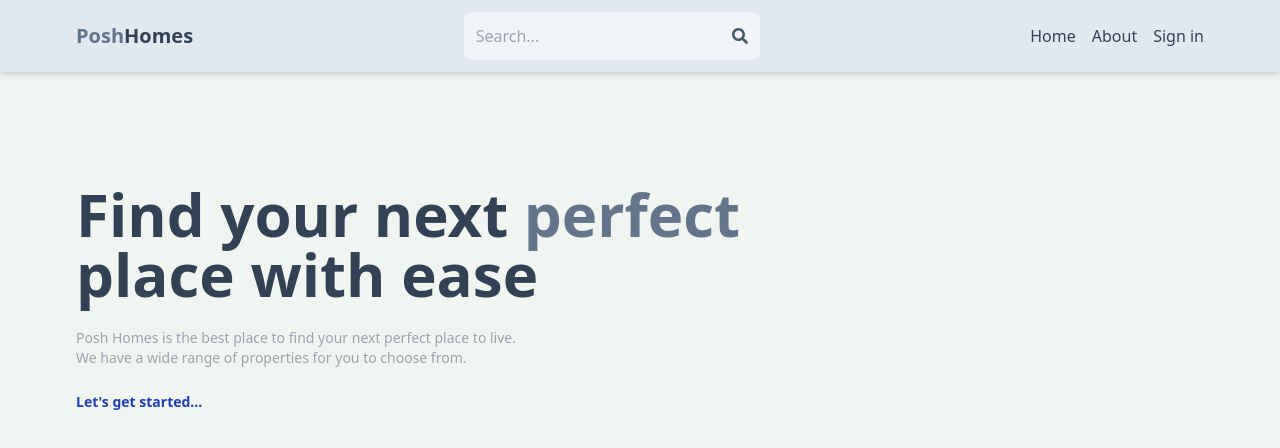
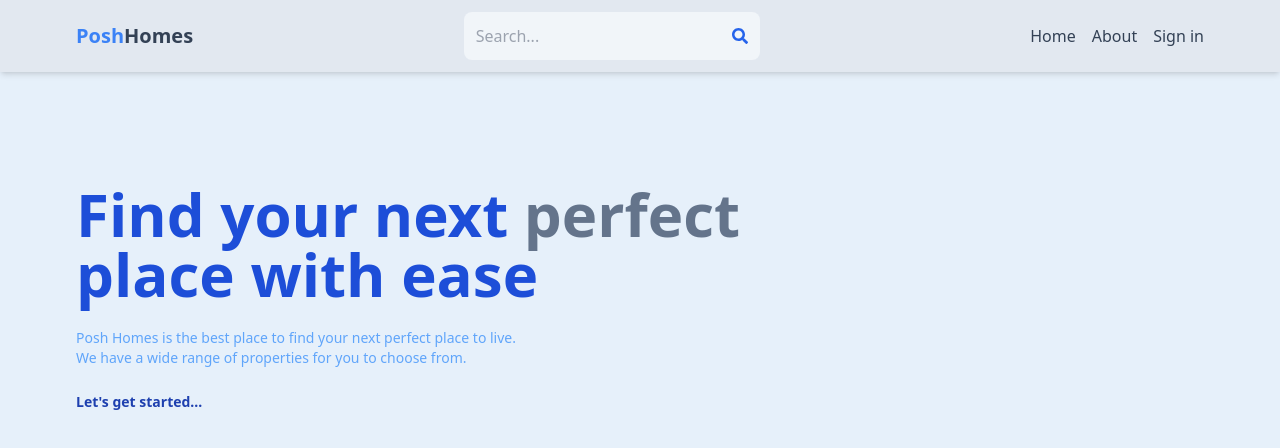
Before and after one commit to mulli-dev/mern-estate, a React (Vite) app in the folder client/: page / in a window 1280 px wide. Shown: the top 448 px of the page. Built offline with nearby package versions, Linux system fonts and the light colour scheme; no server answers.

Commit message:
fluttering

```diff
--- a/client/src/components/Header.jsx
+++ b/client/src/components/Header.jsx
@@ -29,24 +29,24 @@ export default function Header() {
       <div className="flex items-center justify-between max-w-6xl p-3 mx-auto">
         <Link to="/">
           <h1 className="flex flex-wrap text-sm font-bold sm:text-xl">
-            <span className="text-slate-500">Posh</span>
+            <span className="text-blue-500">Posh</span>
             <span className="text-slate-700">Homes</span>
           </h1>
         </Link>
 
         <form
           onSubmit={handleSubmit}
-          className="flex items-center p-3 rounded-lg bg-slate-100"
+          className="flex items-center p-3 rounded-lg bg-slate-100  "
         >
           <input
             type="text"
             placeholder="Search..."
-            className="w-24 bg-transparent focus:outline-none sm:w-64"
+            className="w-24 bg-transparent focus:outline-none sm:w-64    text-blue"
             value={searchTerm}
             onChange={(e) => setSearchTerm(e.target.value)}
           />
           <button>
-            <FaSearch className="text-slate-600" />
+            <FaSearch className="text-blue-600" />
           </button>
         </form>
 
--- a/client/src/index.css
+++ b/client/src/index.css
@@ -3,5 +3,5 @@
 @tailwind utilities;
 
 body {
-  background-color: rgb(241, 245, 241);
+  background-color: rgb(230, 240, 250);
 }
--- a/client/src/pages/Home.jsx
+++ b/client/src/pages/Home.jsx
@@ -50,13 +50,13 @@ export default function Home() {
   return (
     <div>
       {/* top */}
-      <div className="flex flex-col max-w-6xl gap-6 px-3 mx-auto p-28">
-        <h1 className="text-3xl font-bold text-slate-700 lg:text-6xl">
+      <div className="flex flex-col max-w-6xl gap-6 px-3 mx-auto p-28     ">
+        <h1 className="text-3xl font-bold text-blue-700 lg:text-6xl">
           Find your next <span className="text-slate-500">perfect</span>
           <br />
           place with ease
         </h1>
-        <div className="text-xs text-gray-400 sm:text-sm">
+        <div className="text-xs text-blue-400 sm:text-sm">
           Posh Homes is the best place to find your next perfect place to live.
           <br />
           We have a wide range of properties for you to choose from.
```
